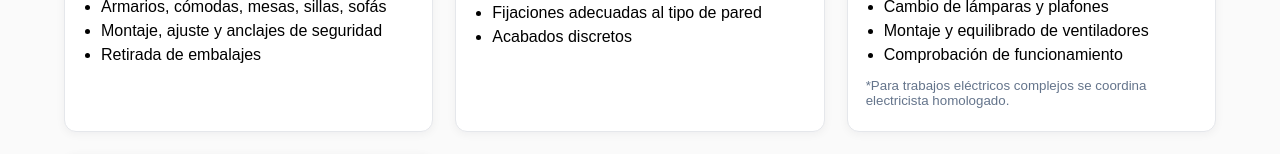
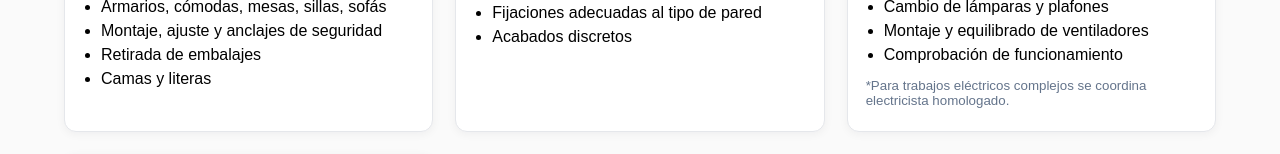
Before and after one commit to cybertechcorp/montajes-lucho, a React (Vite) app in the folder frontend/: page /servicios in a window 1280 px wide. Shown: the part 359-513 px from the top of the page. Built offline with nearby package versions, Linux system fonts and the light colour scheme.

Commit message:
Add 'Camas y literas' to services list

```diff
--- a/frontend/src/pages/Servicios.jsx
+++ b/frontend/src/pages/Servicios.jsx
@@ -23,6 +23,7 @@ export default function Servicios() {
             <li>Armarios, cómodas, mesas, sillas, sofás</li>
             <li>Montaje, ajuste y anclajes de seguridad</li>
             <li>Retirada de embalajes</li>
+            <li>Camas y literas</li>
           </ul>
         </div>
 
```
